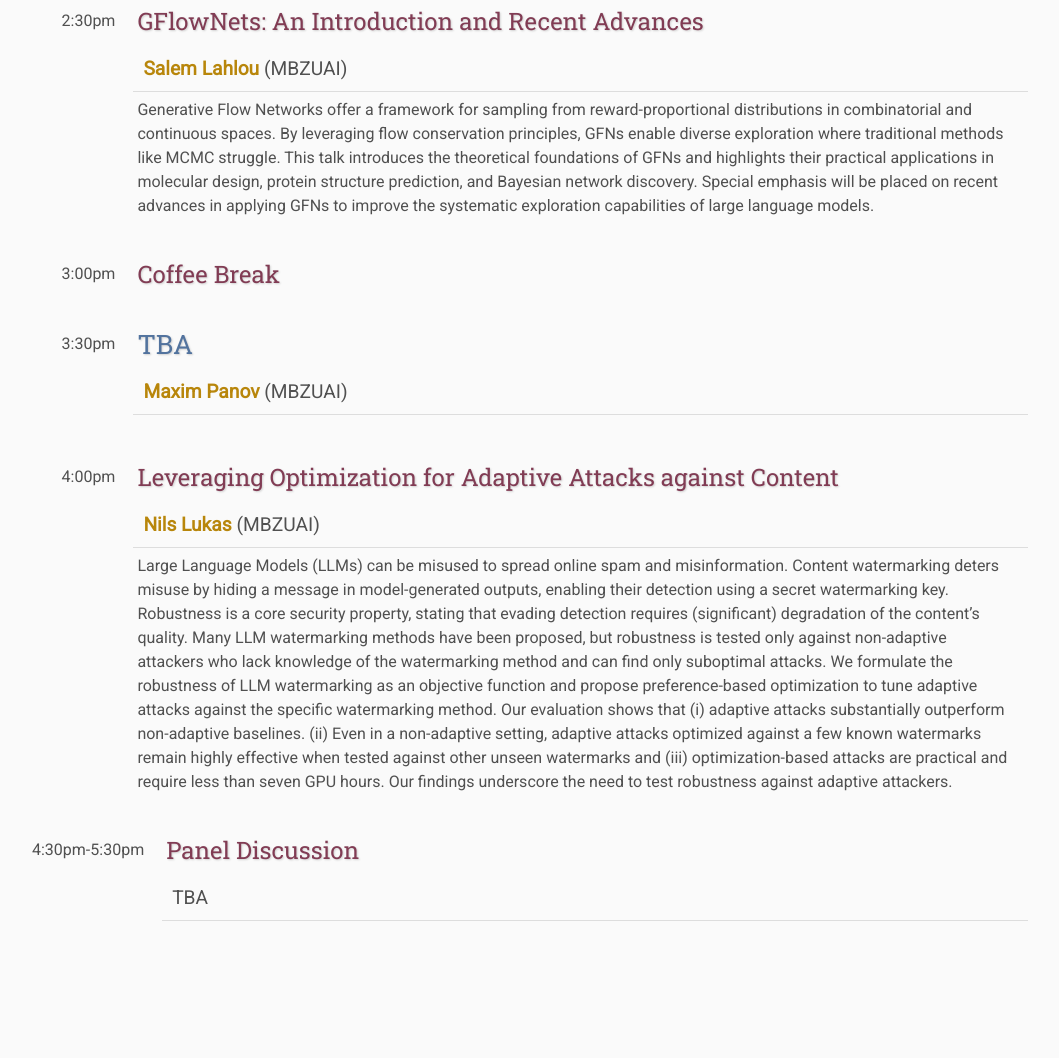
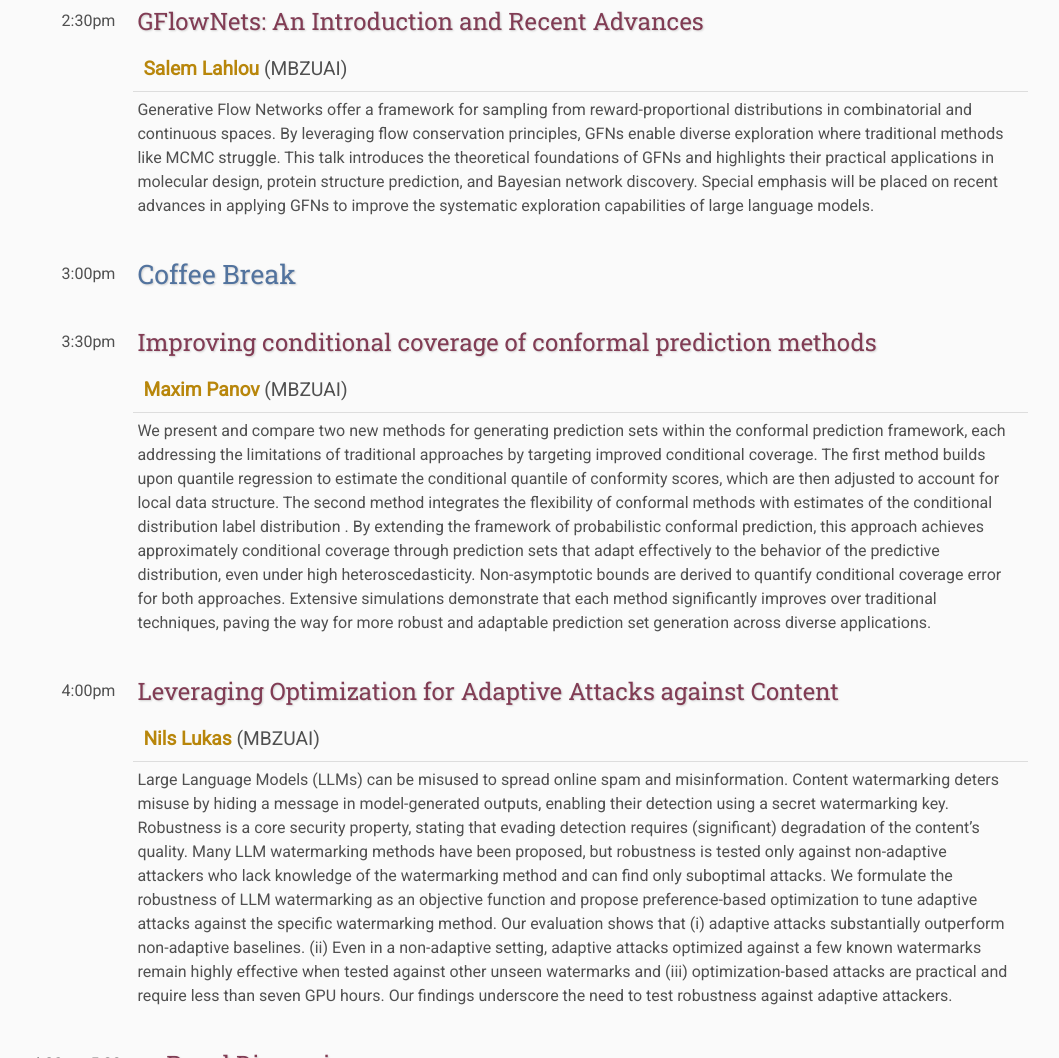
Before and after one commit to mbzuai-hiring/mbzuai-hiring.github.io, a plain HTML site: page day1.html in a window 1280 px wide. Shown: the part 2694-3752 px from the top of the page, without its empty margins (110-1169 px from the left). Before the commit the page ends 3677 px from the top, so only its background shows below. Drawn offline with Linux system fonts and the light colour scheme.

Commit message:
update talk

```diff
--- a/day1.html
+++ b/day1.html
@@ -224,29 +224,29 @@
 
 
 
-    <table id="Maxim Panov">
+    <table>
         <tbody><tr>
             <td class="date" rowspan="3">
                 3:00pm
             </td>
-            <td class="title">
+            <td class="title-special">
                 Coffee Break
             </td>
         </tr>
 
-        <tr>
+        <!-- <tr> -->
            <!--  <td class="abstract">
                 TBA
         </td></tr> -->
     </tbody></table>
 
-    <table>
+    <table id="Maxim Panov">
         <tbody><tr>
-            <td class="date" rowspan="2">
+            <td class="date" rowspan="3">
                 3:30pm
             </td>
-            <td class="title-special">
-                TBA
+            <td class="title">
+            Improving conditional coverage of conformal prediction methods
             </td>
         </tr>
         <tr>
@@ -256,9 +256,8 @@
         </tr>
         <tr>
             <td class="abstract">
-
-            </td>
-        </tr>
+                We present and compare two new methods for generating prediction sets within the conformal prediction framework, each addressing the limitations of traditional approaches by targeting improved conditional coverage. The first method builds upon quantile regression to estimate the conditional quantile of conformity scores, which are then adjusted to account for local data structure. The second method integrates the flexibility of conformal methods with estimates of the conditional distribution label distribution . By extending the framework of probabilistic conformal prediction, this approach achieves approximately conditional coverage through prediction sets that adapt effectively to the behavior of the predictive distribution, even under high heteroscedasticity. Non-asymptotic bounds are derived to quantify conditional coverage error for both approaches. Extensive simulations demonstrate that each method significantly improves over traditional techniques, paving the way for more robust and adaptable prediction set generation across diverse applications.
+        </td></tr>
     </tbody></table>
 
     <table id="Nils Lukas">
```
